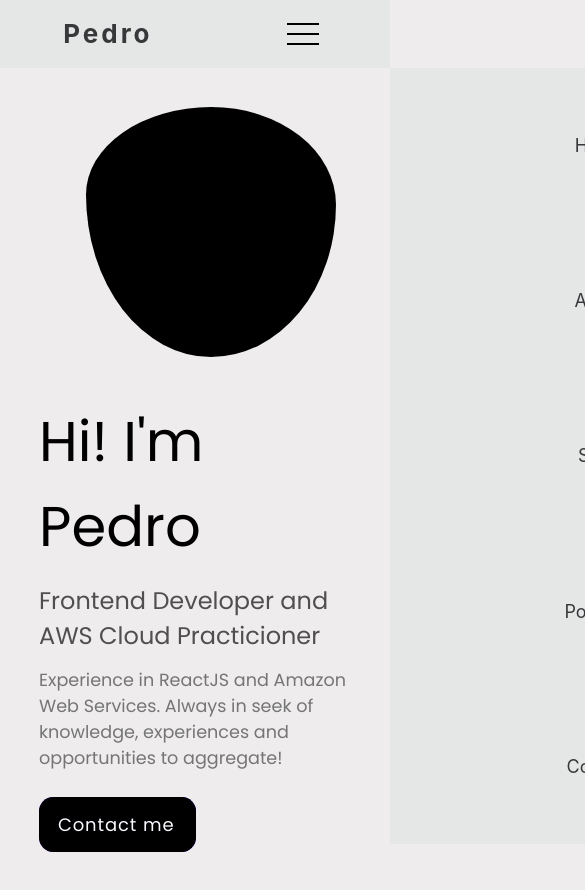
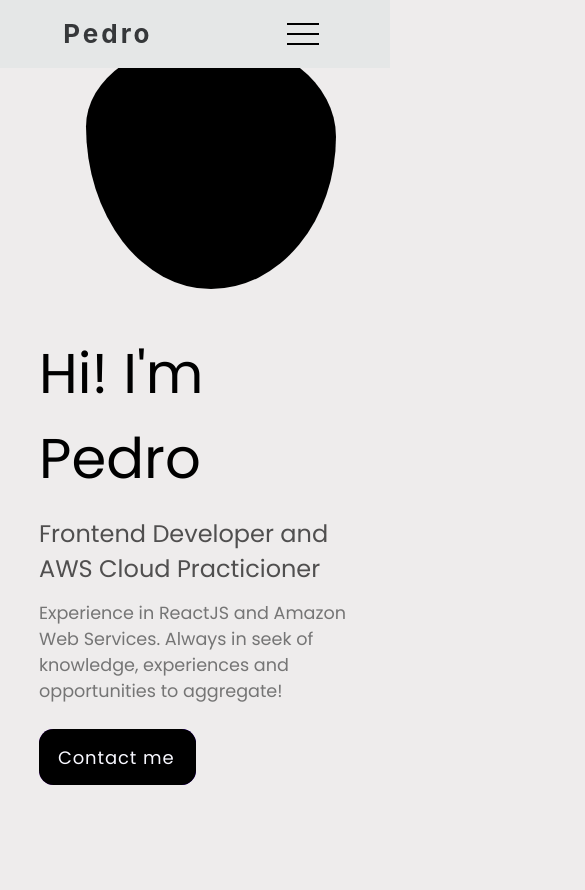
Before and after one commit to PedroMilani04/pedro-portfolio, a React (Create React App) app: page / in a window 390 px wide. Shown: the top 890 px of the page, 585 px wide, since content can reach past the window. Built offline with nearby package versions, Linux system fonts and the light colour scheme.

Commit message:
Update Navbar.css

```diff
--- a/src/css/Navbar.css
+++ b/src/css/Navbar.css
@@ -2,6 +2,7 @@
     margin: 0;
     padding: 0;
     overflow-x: hidden;
+    position: static;
 }
 
 
@@ -11,6 +12,9 @@
     justify-content: space-around;
     display: flex;
     align-items: center;
+    position: fixed;
+    width: 100%;
+    z-index: 999;
 
 }
 
@@ -58,31 +62,49 @@
 @media(max-width: 425px) {
 
 
-    .nav-list, .nav-list-active {
+    .nav-list {
         position: absolute;
         top: 8vh;
-        left: 100vw;
+        right: 0;
+        width: 50vw;
+        height: 92vh;
+        flex-direction: column;
+        background-color: rgb(229, 231, 231);
+        align-items: center;
+        justify-content: space-around;
+        transition: transform 0.3s ease-in;
+        transform: translateX(100%);
+
+    }
+
+    .nav-list-active {
+        position: fixed; /* positions: absolute*/
+        top: 8vh;
+        right: 0;
         width: 100vw;
         height: 92vh;
         flex-direction: column;
         background-color: rgb(229, 231, 231);
         transform: translateX(0%);
-        transition: 0.3s ease-in-out;
+        transition: transform 0.3s ease-in;
         display: flex;
         justify-content: space-around;
         align-items: center;
-        z-index: 10;
-        overflow: hidden;
+        left: 50;
     }
 
-    .nav-list-active {
-        left: 0;
+    .nav-list li {
+        margin-left: 0;
+        opacity: 1;
+
     }
 
     .mobile-menu {
         display: block;
 
     }
+
+
 
     .line1change {
         transform: rotate(-45deg) translate(-8px, 8px);
```
